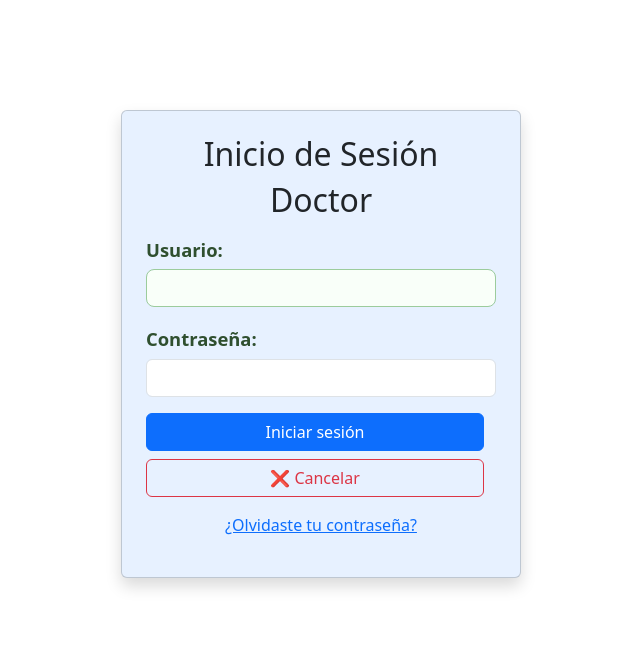
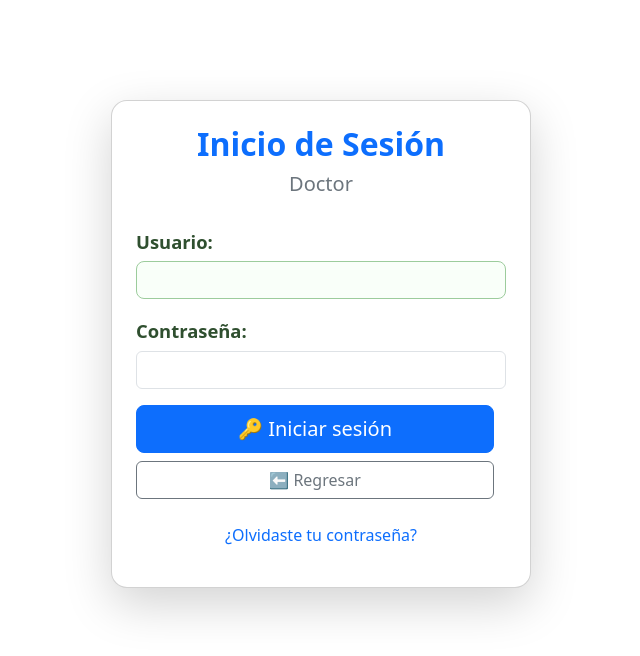
Before and after one commit to YNatashaMerazG/apnea_app, a Django app: page /doctor_login/ in a window 1280 px wide. Shown: the part 56-712 px from the top of the page, without its empty margins (319-959 px from the left). Run offline with Django 3.2, Linux system fonts and the light colour scheme.

Commit message:
Cambio de estilo inicio de sesion doctor

```diff
--- a/apneasueno/templates/paginas/doctor_login.html
+++ b/apneasueno/templates/paginas/doctor_login.html
@@ -4,30 +4,39 @@
 
 {% block contenido %}
 <div class="d-flex justify-content-center align-items-center" style="min-height: 80vh;">
-  <div class="card p-4 shadow" style="background-color: #e7f1ff; width: 100%; max-width: 400px;">
-    <h2 class="text-center mb-2">Inicio de Sesión</h2>
-    <h2 class="text-center mb-3">Doctor</h2>
+  <div class="card shadow-lg p-4 rounded-4" style="width: 100%; max-width: 420px;">
+    <div class="text-center mb-4">
+      <h2 class="fw-bold text-primary">Inicio de Sesión</h2>
+      <h5 class="text-secondary">Doctor</h5>
+    </div>
 
-   <form method="post" class="form-login">
+    <form method="post" class="form-login">
       {% csrf_token %}
       {{ form.as_p }}
-      <div class="d-grid gap-2">
-          <button type="submit" class="btn btn-primary">Iniciar sesión</button> <!-- Boton para Iniciar sesion -->
-          <a class="btn btn-outline-danger" href="{% url 'inicio' %}">❌ Cancelar</a> <!-- Boton para Cancelar -->
+
+      <div class="d-grid gap-2 mt-3">
+        <button type="submit" class="btn btn-primary btn-lg">
+          🔑 Iniciar sesión
+        </button>
+        <a class="btn btn-outline-secondary" href="{% url 'inicio' %}">
+          ⬅️ Regresar
+        </a>
       </div>
-
     </form>
 
-    <p class="mt-3 text-center">
-      <a href="{% url 'recuperar_contrasena' %}">¿Olvidaste tu contraseña?</a>
+    <p class="mt-4 text-center">
+      <a href="{% url 'recuperar_contrasena' %}" class="text-decoration-none">
+        ¿Olvidaste tu contraseña?
+      </a>
     </p>
 
     {% if messages %}
-      <ul class="alert alert-warning mt-3">
+      <div class="alert alert-warning alert-dismissible fade show mt-3" role="alert">
         {% for message in messages %}
-          <li>{{ message }}</li>
+          <div>{{ message }}</div>
         {% endfor %}
-      </ul>
+        <button type="button" class="btn-close" data-bs-dismiss="alert" aria-label="Cerrar"></button>
+      </div>
     {% endif %}
   </div>
 </div>
--- a/apneasueno/templates/paginas/pacientes/pase_pdf.html
+++ b/apneasueno/templates/paginas/pacientes/pase_pdf.html
@@ -146,8 +146,5 @@
         Clínica del Sueño. <br>
         Departamento de Instrumentación Electromecánica.
     </div>
-
-
-
 </body>
 </html>
--- a/apneasueno/views.py
+++ b/apneasueno/views.py
@@ -27,9 +27,6 @@ from weasyprint import HTML
 from datetime import datetime
 import base64
 import os
-
-
-
 
 # Create your views here.
 
@@ -120,9 +117,6 @@ def generar_pdf(request, paciente_id):
     response['Content-Disposition'] = f'attachment; filename="pase_paciente_{paciente.id}.pdf"'
 
     return response
-
-
-
 
 #INICIO DE SESION DOCTORES
 def doctor_login_view(request):
```
